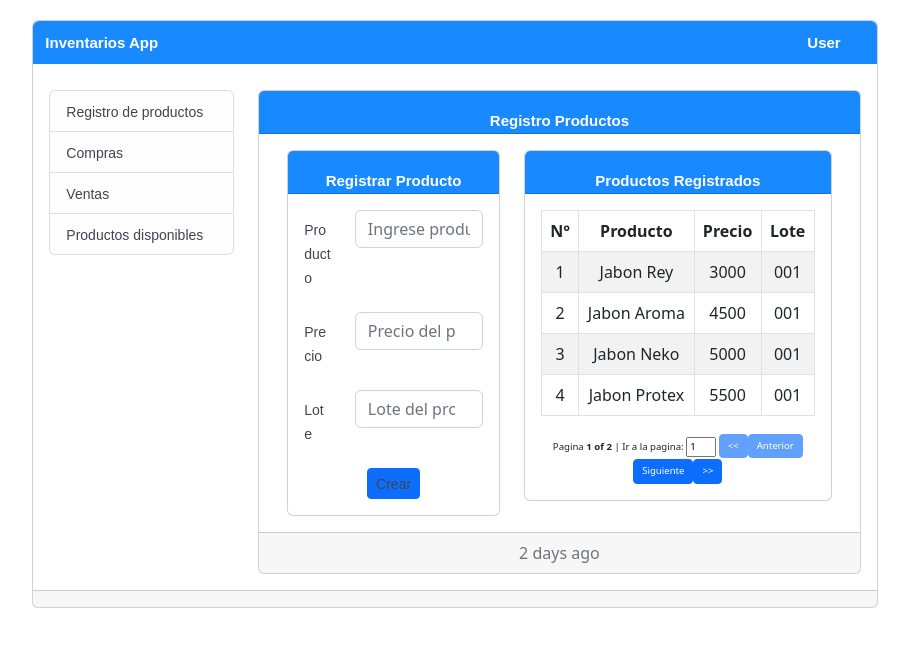
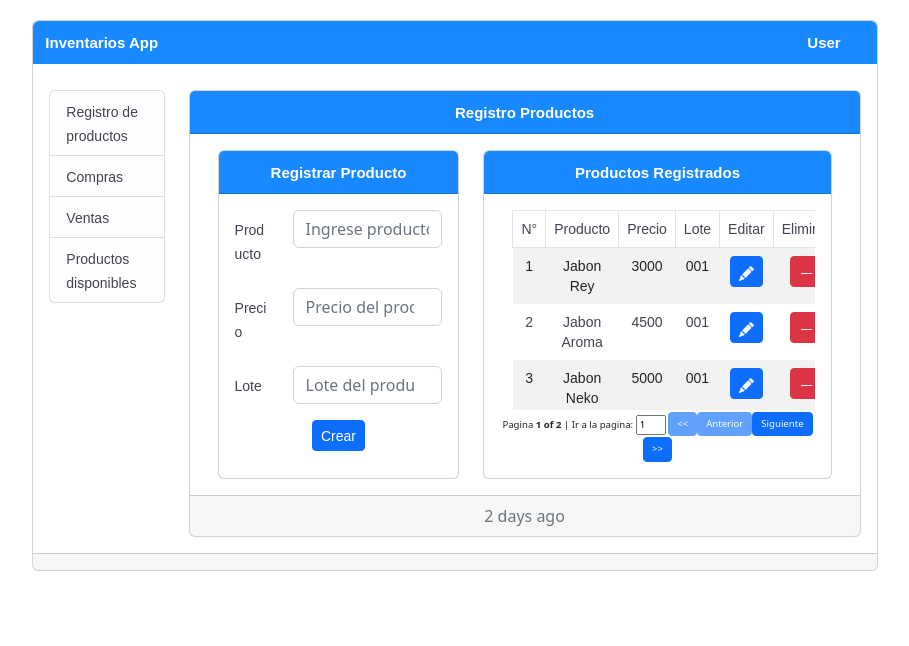
Before and after one commit to yo-huaca95/Actividad1-Fullstack, a React (Create React App) app in the folder Actividad-1-Front/: page /RegistroProductos in a window 1280 px wide. Shown: the top 646 px of the page, without its empty margins (185-1094 px from the left). Built offline with nearby package versions, Linux system fonts and the light colour scheme.

Commit message:
avance en tabla 4

```diff
--- a/Actividad-1-Front/package.json
+++ b/Actividad-1-Front/package.json
@@ -9,6 +9,7 @@
     "bootstrap": "^5.2.3",
     "react": "^18.2.0",
     "react-bootstrap": "^2.7.4",
+    "react-bootstrap-icons": "^1.10.3",
     "react-dom": "^18.2.0",
     "react-router-dom": "^6.11.1",
     "react-scripts": "5.0.1",
--- a/Actividad-1-Front/public/index.html
+++ b/Actividad-1-Front/public/index.html
@@ -1,5 +1,5 @@
 <!DOCTYPE html>
-<html lang="en">
+<html lang="es">
   <head>
     <meta charset="utf-8" />
     <link rel="icon" href="%PUBLIC_URL%/favicon.ico" />
@@ -26,7 +26,7 @@
     -->
     <title>React App</title>
   </head>
-  <body>
+  <body >
     <noscript>You need to enable JavaScript to run this app.</noscript>
     <div id="root"></div>
     <!--
--- a/Actividad-1-Front/src/Components/MenuNavegacionIzquierdo/MenuIzquierdo.js
+++ b/Actividad-1-Front/src/Components/MenuNavegacionIzquierdo/MenuIzquierdo.js
@@ -15,7 +15,7 @@ export const MenuIzquierdo = () => {
     return (
         <Tab.Container id="list-group-tabs-example" >
         <Row className='fila'>
-          <Col md={{ span: 3 }} className='ColumnMenu'>
+          <Col md={{ span: 2 }} className='ColumnMenu'>
           <ListGroup>
             <ListGroup.Item action variant='light'>
             <Link to="/RegistroProductos" onClick={()=> setOpcion(opcionMenu=1)} ><span className="spanletraTextoNormal" >Registro de productos</span></Link>
@@ -31,7 +31,7 @@ export const MenuIzquierdo = () => {
             </ListGroup.Item>
           </ListGroup>
           </Col>
-          <Col md={{ span: 9  }}>
+          <Col md={{ span: 10  }}>
             <Tab.Content>
             <MarcoOpciones opcion={opcionMenu}/>
             </Tab.Content>
--- a/Actividad-1-Front/src/Components/MenuNavegacionIzquierdo/OpcionesMenu/RegistroProductos/RegistroProductos.css
+++ b/Actividad-1-Front/src/Components/MenuNavegacionIzquierdo/OpcionesMenu/RegistroProductos/RegistroProductos.css
@@ -5,3 +5,11 @@
 Form Label {
     text-align: left ;
 }
+
+.ajusteDimencion{
+    height: 100% !important;
+}
+
+.panletraTextoNormal, .btnspan{
+    color: #fff;
+}
--- a/Actividad-1-Front/src/Components/MenuNavegacionIzquierdo/OpcionesMenu/RegistroProductos/Tabla/Tabla.css
+++ b/Actividad-1-Front/src/Components/MenuNavegacionIzquierdo/OpcionesMenu/RegistroProductos/Tabla/Tabla.css
@@ -11,3 +11,17 @@
     --bs-btn-border-radius: 0.25rem !important;
     font-size: 0.6rem !important;
 }
+
+.caja{
+    height: 200px;
+    width: auto;
+    overflow: auto;
+}
+
+.tituloTabla{
+    border: 1px solid #e2e2e8;
+}
+
+tr,td{
+    border-style: none !important;
+}
--- a/Actividad-1-Front/src/Components/MenuNavegacionIzquierdo/OpcionesMenu/RegistroProductos/Tabla/Tabla.js
+++ b/Actividad-1-Front/src/Components/MenuNavegacionIzquierdo/OpcionesMenu/RegistroProductos/Tabla/Tabla.js
@@ -1,15 +1,16 @@
-import React, {useEffect, useMemo} from "react";
+import React, { useEffect, useMemo} from "react";
+import * as Icon from 'react-bootstrap-icons';
 import {useTable, usePagination} from "react-table"
 import Table from 'react-bootstrap/Table';
 import Button from 'react-bootstrap/Button';
 import './Tabla.css';
+import { Container } from "react-bootstrap";
 
 import { COLUMNS } from "./columns";
 import {PRODUCTOS} from "./productos";
-//import { Container } from "react-bootstrap";
+
 
 export const Tabla= ()=>{
-
     const data= useMemo(()=> PRODUCTOS,[])
     const columns = useMemo (()=>COLUMNS,[])
 
@@ -17,8 +18,6 @@ export const Tabla= ()=>{
       columns,
       data
     },usePagination)
-
-
 
 
     const {
@@ -39,42 +38,58 @@ export const Tabla= ()=>{
 
     }=tableInstance
 
-    const {pageIndex}=state
 
-    useEffect(()=>setPageSize(4),[]);
+   const {pageIndex}=state
 
+    useEffect(()=>{
+      setPageSize(5);
+    },[setPageSize]);
 
     return (
         <>
-        <Table striped bordered hover {...getTableProps}>
-        <thead>
+        <Container className="caja" >
+        <Table striped bordered hover {...getTableProps} >
+        <thead className="tituloTabla" >
           {headerGroups.map((headerGroup)=>(
-          <tr {...headerGroup.getHeaderGroupProps()}>
+          <tr  {...headerGroup.getHeaderGroupProps()}>
             {
               headerGroup.headers.map(
                 (column)=>(
-                  <th {...column.getHeaderProps()} >{column.render('Header')}</th>
-                ))}
+                  <th className="spanletraTextoNormal" {...column.getHeaderProps()} >{column.render('Header')}</th>
+                ))
+            }
+            <th className="spanletraTextoNormal">Editar</th>
+            <th className="spanletraTextoNormal">Eliminar</th>
           </tr>
           ))}
         </thead>
+
         <tbody  {...getTableBodyProps()} >
-          { page.map(row=>{
+          {
+
+          page.map(row=>{
             prepareRow (row)
             return (
           <tr {...row.getRowProps()} >
               {
                 row.cells.map(
                   (cell)=>{
-                    return <td {...cell.getCellProps()}>{cell.render('Cell')}</td>
+                    return <td className="spanletraTextoNormal" {...cell.getCellProps()}>{cell.render('Cell')}</td>
                   }
                 )
               }
+            <td> <Button size="sm"> <Icon.PencilFill  color="white" size={15} /></Button></td>
+            <td> <Button variant="danger" size="sm"><Icon.DashLg  color="white" size={15} ></Icon.DashLg></Button></td>
           </tr>
              )
-            })}
+            })
+
+            }
+
         </tbody>
+
         </Table>
+        </Container>
         <div>
         <span className="botonPaginacion">Pagina{''}</span>
           <span className="botonPaginacion" ><strong> {pageIndex +1} of {pageOptions.length} </strong>{''}</span>
@@ -93,7 +108,7 @@ export const Tabla= ()=>{
          <Button onClick={()=>gotoPage(0)} disabled={!canPreviousPage} className="botonPaginacion">{'<<'}</Button>
          <Button onClick={()=>previousPage()} disabled={!canPreviousPage} className="botonPaginacion"><span > Anterior</span></Button>
          <Button onClick={()=>nextPage()} disabled={!canNextPage} className="botonPaginacion"> <span  >Siguiente</span></Button>
-        <Button onClick={()=>gotoPage(pageCount - 1)} disabled={!canNextPage} className="botonPaginacion" >{'>>'}</Button>
+         <Button onClick={()=>gotoPage(pageCount - 1)} disabled={!canNextPage} className="botonPaginacion" >{'>>'}</Button>
         </div>
         </>
     );
--- a/Actividad-1-Front/src/index.css
+++ b/Actividad-1-Front/src/index.css
@@ -14,6 +14,8 @@ code {
 
 .TituloComponentes{
   background-color:#1989ff !important ;
+  display: grid;
+  align-content: center;
 }
 
 .spanLetraTextoTitulo{
```
Also changed, not shown: 1 other file (tests, documents, lock files or other folders).
